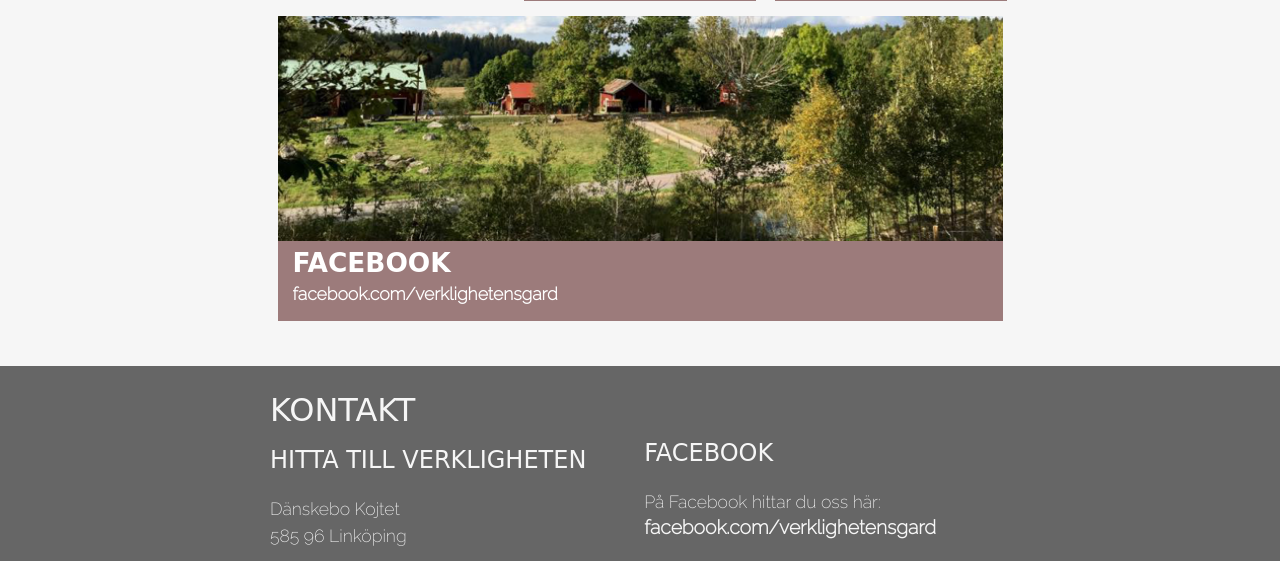
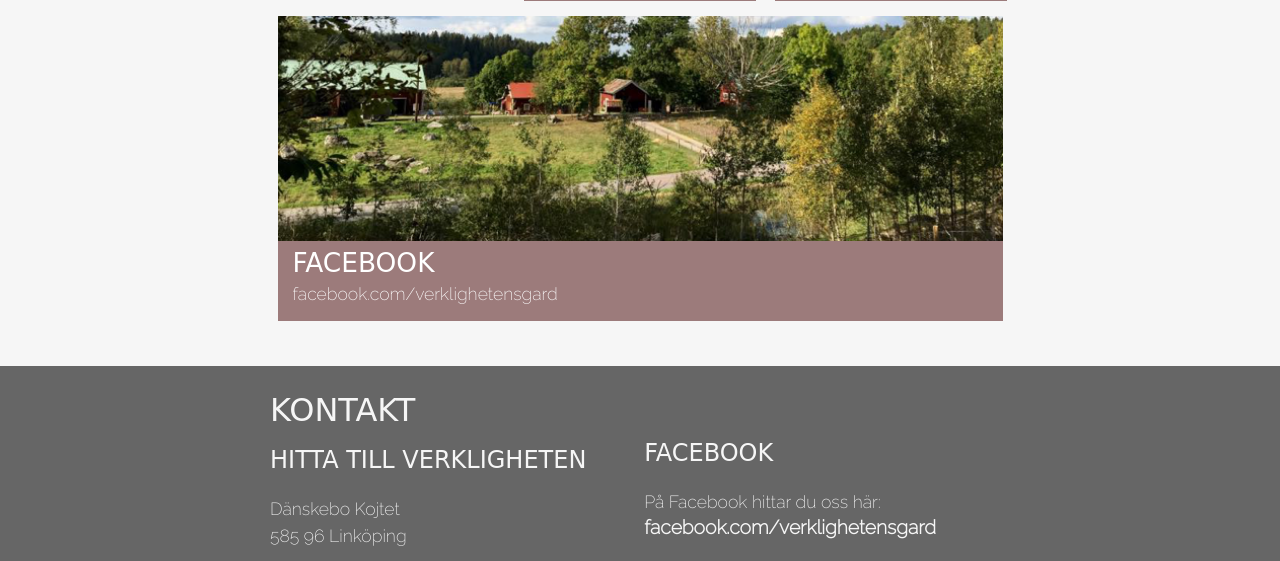
Before and after one commit to lejossan/verkligheten, a PHP site: page / in a window 1280 px wide. Shown: the part 1862-2423 px from the top of the page. Run offline with PHP 8.4, Linux system fonts and the light colour scheme; some libraries are stand-ins or nearby versions; some web fonts are replaced.

Commit message:
nolink normal font-weight

```diff
--- a/css/styles.css
+++ b/css/styles.css
@@ -265,7 +265,8 @@ a {
     content: '\f062'; }
   a.nolink {
     text-decoration: none;
-    color: #FFFFFF; }
+    color: #FFFFFF;
+    font-weight: normal; }
 
 .strong {
   font-weight: 900; }
--- a/sass/general.scss
+++ b/sass/general.scss
@@ -51,6 +51,7 @@ a{
   &.nolink{
     text-decoration: none;
     color: $white;
+    font-weight: normal;
   }
 }
 .strong {
```
Also changed, not shown: 1 other file.
